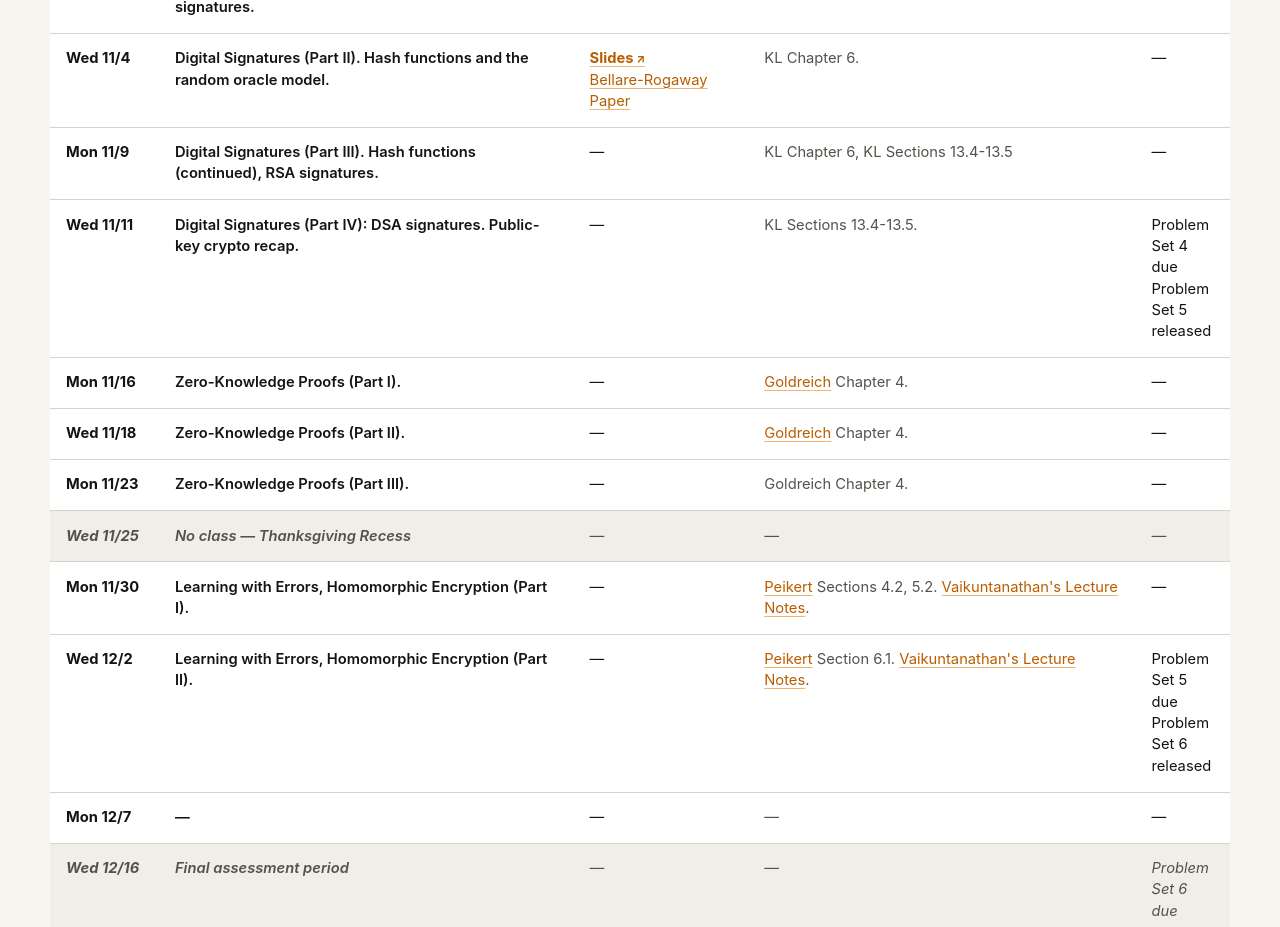
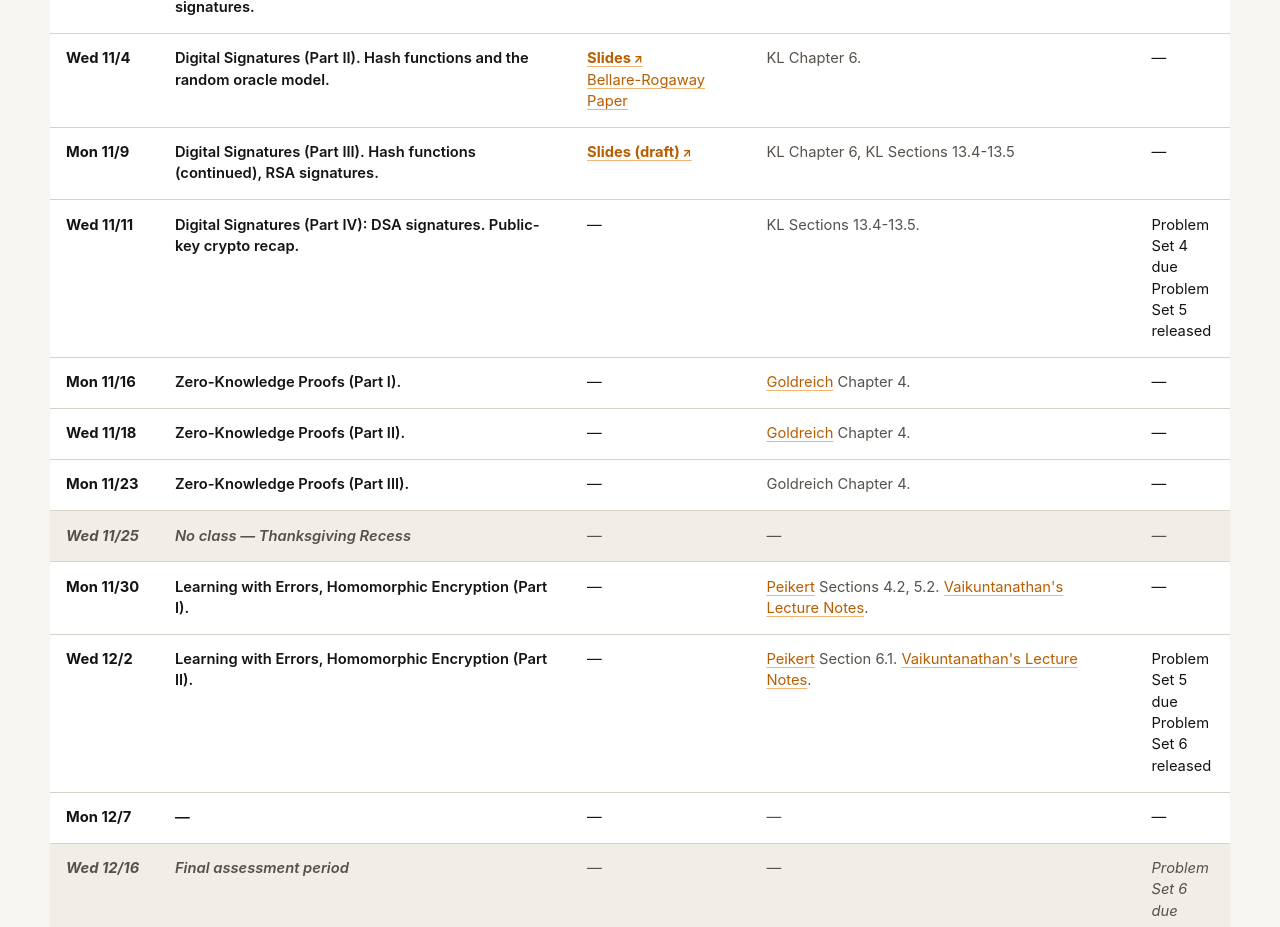
Before and after one commit to princeton-COS-433/princeton-COS-433.github.io, a plain HTML site: page index.html in a window 1280 px wide. Shown: the part 3790-4717 px from the top of the page. Drawn offline with Linux system fonts and the light colour scheme.

Commit message:
Publish Lecture 17 draft slides

```diff
--- a/index.html
+++ b/index.html
@@ -172,7 +172,7 @@
               <tr><th scope="row"><time datetime="2026-10-28">Wed 10/28</time></th><td>Discrete Logarithms (PKE Part IV).</td><td><a class="material-link published-slide" href="slides/fall-2026/L14-final.pdf">Slides</a></td><td>KL Chapter 9, Section 10.2</td><td>Problem Set 3 due<br>Problem Set 4 released</td></tr>
               <tr><th scope="row"><time datetime="2026-11-02">Mon 11/2</time></th><td>Digital Signatures (Part I). RSA signatures. One-time signatures.</td><td><a class="material-link published-slide" href="slides/fall-2026/L15-final.pdf">Slides</a></td><td>KL Sections 13.1, 13.2, 13.4.1</td><td>—</td></tr>
               <tr><th scope="row"><time datetime="2026-11-04">Wed 11/4</time></th><td>Digital Signatures (Part II). Hash functions and the random oracle model.</td><td><a class="material-link published-slide" href="slides/fall-2026/L16-final.pdf">Slides</a><br><a href="https://cseweb.ucsd.edu/~mihir/papers/ro.pdf">Bellare-Rogaway Paper</a></td><td>KL Chapter 6.</td><td>—</td></tr>
-              <tr><th scope="row"><time datetime="2026-11-09">Mon 11/9</time></th><td>Digital Signatures (Part III). Hash functions (continued), RSA signatures.</td><td><a class="material-link" href="slides/fall-2026/L17-final.pdf">(draft)</a></td><td>KL Chapter 6, KL Sections 13.4-13.5</td><td>—</td></tr>
+              <tr><th scope="row"><time datetime="2026-11-09">Mon 11/9</time></th><td>Digital Signatures (Part III). Hash functions (continued), RSA signatures.</td><td><a class="material-link" href="slides/fall-2026/L17-draft.pdf">(draft)</a></td><td>KL Chapter 6, KL Sections 13.4-13.5</td><td>—</td></tr>
               <tr><th scope="row"><time datetime="2026-11-11">Wed 11/11</time></th><td>Digital Signatures (Part IV): DSA signatures. Public-key crypto recap.</td><td><a class="material-link" href="slides/fall-2026/L18-final.pdf">(draft)</a></td><td>KL Sections 13.4-13.5.</td><td>Problem Set 4 due<br>Problem Set 5 released</td></tr>
               <tr><th scope="row"><time datetime="2026-11-16">Mon 11/16</time></th><td>Zero-Knowledge Proofs (Part I).</td><td><a class="material-link" href="slides/fall-2026/L19-final.pdf">(draft)</a></td><td><a href="https://www.wisdom.weizmann.ac.il/~oded/foc-drafts.html">Goldreich</a> Chapter 4.</td><td>—</td></tr>
               <tr><th scope="row"><time datetime="2026-11-18">Wed 11/18</time></th><td>Zero-Knowledge Proofs (Part II).</td><td><a class="material-link" href="slides/fall-2026/L20-final.pdf">(draft)</a></td><td><a href="https://www.wisdom.weizmann.ac.il/~oded/foc-drafts.html">Goldreich</a> Chapter 4.</td><td>—</td></tr>
--- a/style.css
+++ b/style.css
@@ -548,11 +548,11 @@ tbody th {
   content: none;
 }
 
-.hide-unreleased-slides .material-link[href^="slides/fall-2026/"]:not([href$="L01-final.pdf"]):not([href$="L02-final.pdf"]):not([href$="L03-final.pdf"]):not([href$="L04-final.pdf"]):not([href$="L05-final.pdf"]):not([href$="L06-final.pdf"]):not([href$="L07-final.pdf"]):not([href$="L08-final.pdf"]):not([href$="L09-final.pdf"]):not([href$="L10-final.pdf"]):not([href$="L11-final.pdf"]):not([href$="L12-final.pdf"]):not([href$="L13-final.pdf"]):not([href$="L14-final.pdf"]):not([href$="L15-final.pdf"]):not([href$="L16-final.pdf"]) {
+.hide-unreleased-slides .material-link[href^="slides/fall-2026/"]:not([href$="L01-final.pdf"]):not([href$="L02-final.pdf"]):not([href$="L03-final.pdf"]):not([href$="L04-final.pdf"]):not([href$="L05-final.pdf"]):not([href$="L06-final.pdf"]):not([href$="L07-final.pdf"]):not([href$="L08-final.pdf"]):not([href$="L09-final.pdf"]):not([href$="L10-final.pdf"]):not([href$="L11-final.pdf"]):not([href$="L12-final.pdf"]):not([href$="L13-final.pdf"]):not([href$="L14-final.pdf"]):not([href$="L15-final.pdf"]):not([href$="L16-final.pdf"]):not([href$="L17-draft.pdf"]) {
   display: none;
 }
 
-.hide-unreleased-slides td:has(> .material-link[href^="slides/fall-2026/"]:not([href$="L01-final.pdf"]):not([href$="L02-final.pdf"]):not([href$="L03-final.pdf"]):not([href$="L04-final.pdf"]):not([href$="L05-final.pdf"]):not([href$="L06-final.pdf"]):not([href$="L07-final.pdf"]):not([href$="L08-final.pdf"]):not([href$="L09-final.pdf"]):not([href$="L10-final.pdf"]):not([href$="L11-final.pdf"]):not([href$="L12-final.pdf"]):not([href$="L13-final.pdf"]):not([href$="L14-final.pdf"]):not([href$="L15-final.pdf"]):not([href$="L16-final.pdf"]))::after {
+.hide-unreleased-slides td:has(> .material-link[href^="slides/fall-2026/"]:not([href$="L01-final.pdf"]):not([href$="L02-final.pdf"]):not([href$="L03-final.pdf"]):not([href$="L04-final.pdf"]):not([href$="L05-final.pdf"]):not([href$="L06-final.pdf"]):not([href$="L07-final.pdf"]):not([href$="L08-final.pdf"]):not([href$="L09-final.pdf"]):not([href$="L10-final.pdf"]):not([href$="L11-final.pdf"]):not([href$="L12-final.pdf"]):not([href$="L13-final.pdf"]):not([href$="L14-final.pdf"]):not([href$="L15-final.pdf"]):not([href$="L16-final.pdf"]):not([href$="L17-draft.pdf"]))::after {
   content: "—";
 }
 
```
Also changed, not shown: 2 other files.
